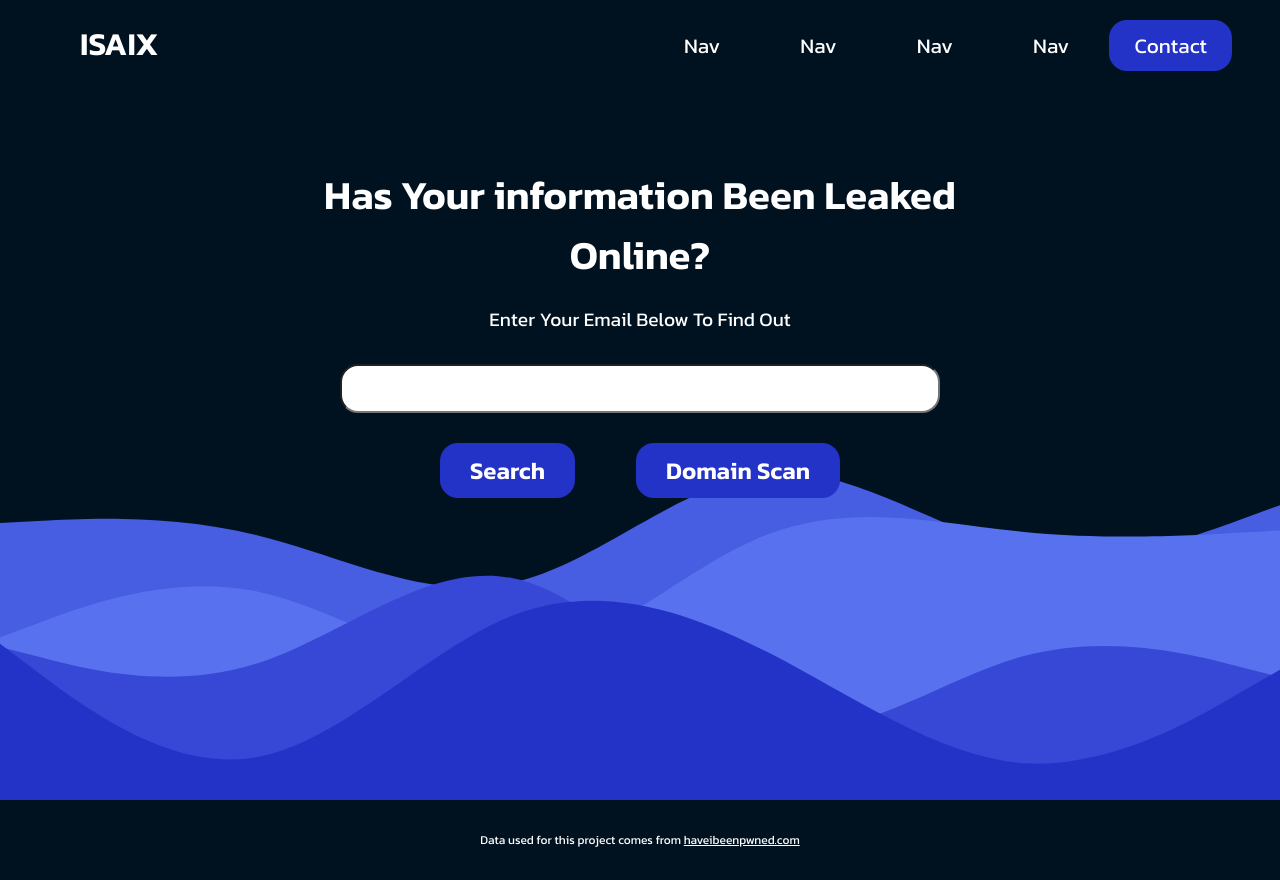
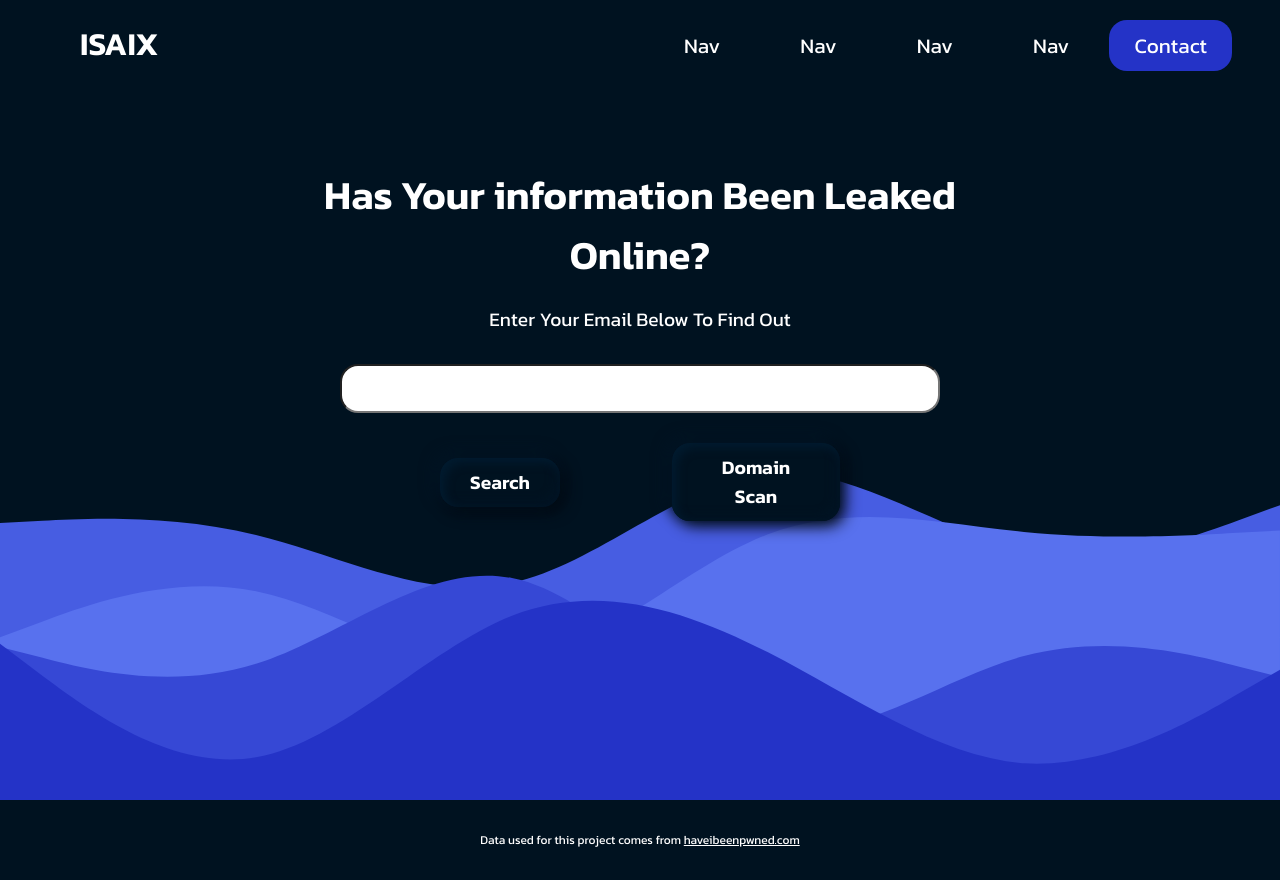
Before and after one commit to macsta31/isaixdwscan, a React (Vite) app: page / in a window 1280 px wide. Built offline with nearby package versions, Linux system fonts and the light colour scheme.

Commit message:
smallAnimations

```diff
--- a/src/App.css
+++ b/src/App.css
@@ -21,8 +21,21 @@ body{
   }
 }
 
+@keyframes slideOut{
+  from{
+    transform: translateY(0);
+  }
+  to{
+    transform: translateY(-1000);
+  }
+}
+
+.slideOut{
+  animation: slideUp 1s forwards;
+}
+
 .slideUp{
-  animation: slideUp forwards;
+  animation: slideUp 1s forwards;
 }
 
 *{
@@ -119,3 +132,17 @@ svg{
   bottom: 0;
 
 }
+
+@keyframes slideUp{
+  from{
+    transform: translateY(100%);
+
+  }
+  to{
+    transform:translateY(0);
+  }
+}
+
+.slide-up{
+  animation: slideUp 3s ease-in-out;
+}
--- a/src/components/Layout.tsx
+++ b/src/components/Layout.tsx
@@ -118,7 +118,7 @@ const Layout = () => {
               <path d="M0 80.2924L48 92.4357C96 105.254 192 129.541 288 99.1821C384 68.8235 480 -16.1803 576 2.70944C672 21.5992 768 145.732 864 169.344C960 192.956 1056 116.048 1152 90.4119C1248 64.7758 1344 89.0627 1392 101.881L1440 114.024V620H1392C1344 620 1248 620 1152 620C1056 620 960 620 864 620C768 620 672 620 576 620C480 620 384 620 288 620C192 620 96 620 48 620H0V80.2924Z" fill="#3648D5"/>
             </svg>
             <svg id="svg7"width="1440" height="250" viewBox="0 0 1440 199" fill="none" xmlns="http://www.w3.org/2000/svg" className='slideUp'>
-              <path d="M0 48.3341L48 84.7063C96 120.095 192 192.839 288 176.128C384 159.416 480 55.2152 576 16.8771C672 -20.478 768 9.01296 864 58.1644C960 107.316 1056 176.128 1152 183.009C1248 188.907 1344 133.858 1392 105.35L1440 77.825V589H1392C1344 589 1248 589 1152 589C1056 589 960 589 864 589C768 589 672 589 576 589C480 589 384 589 288 589C192 589 96 589 48 589H0V48.3341Z" fill="#2433C7"/>
+              <path d="M0 48.3341L48 84.7063C96 120.095 192 192.839 288 176.128C384 159.416 480 55.2152 576 16.8771C672 -20.478 768 9.01296 864 58.1644C960 107.316 1056 176.128 1152 183.009C1248 188.907 1344 133.858 1392 105.35L1440 77.825V589H1392C1344 589 1248 589 1152 589C1056 589 960 589 864 589C768 589 672 589 576 589C480 589 384 589 288 589C192 589 96 589 48 589H0V48.3341Z" fill="#011220"/>
             </svg>
             <svg id="svg8"width="1440" height="318" viewBox="0 0 1440 318" fill="none" xmlns="http://www.w3.org/2000/svg" className='slideUp'>
               <path d="M0 135.178L48 117.505C96 99.4996 192 64.1547 288 83.4944C384 102.834 480 177.525 576 165.855C672 154.184 768 56.1521 864 19.4734C960 -17.2052 1056 7.46956 1152 16.8059C1248 26.1423 1344 20.8072 1392 17.8062L1440 15.1387V612H1392C1344 612 1248 612 1152 612C1056 612 960 612 864 612C768 612 672 612 576 612C480 612 384 612 288 612C192 612 96 612 48 612H0V135.178Z" fill="#5871EE"/>
--- a/src/components/Leak.tsx
+++ b/src/components/Leak.tsx
@@ -25,6 +25,7 @@ const Leak: React.FC<LeakProps> = ({leak, getData}) => {
 }
 
 const Container = styled.button`
+  min-height: 45px;
   width: 175px;
 	height: 50px;
 	cursor: pointer;
@@ -32,21 +33,21 @@ const Container = styled.button`
 	margin: 10px;
 	border: none;
 	border-radius: 10px;
-	box-shadow: -5px -5px 15px #283ae1, 5px 5px 15px #19248e, inset 5px 5px 10px #283ae1, inset -5px -5px 10px #19248e;
+	box-shadow: -5px -5px 15px #283ae1, 5px 5px 15px #2334C6, inset 5px 5px 10px #283ae1, inset -5px -5px 10px #19248e;
 	color: white;
 	font-size: 1.2em;
 
 
     &:hover {
-      box-shadow: -5px -5px 15px #283ae1, 5px 5px 15px #19248e, inset 5px 5px 10px #19248e, inset -5px -5px 10px #283ae1;
+      box-shadow: -5px -5px 15px #283ae1, 5px 5px 15px #2334C6, inset 5px 5px 10px #19248e, inset -5px -5px 10px #283ae1;
       font-size: 1em;
       transition: 500ms;
-      color: #b971f0;
-	    text-shadow: 0px 0px 10px #b971f0;
+      color: white;
+	    text-shadow: 0px 0px 10px white;
     }
 
     &:active {
-      box-shadow: -10px -10px 20px #283ae1, 10px 10px 20px #19248e, inset 10px 10px 15px #19248e, inset -10px -10px 15px #283ae1;
+      box-shadow: -10px -10px 20px #283ae1, 10px 10px 20px #2334C6, inset 10px 10px 15px #19248e, inset -10px -10px 15px #283ae1;
       font-size: 1em;
       color: #b971f0;
 	    text-shadow: 0px 0px 10px #b971f0;
--- a/src/components/Leaks.tsx
+++ b/src/components/Leaks.tsx
@@ -63,31 +63,39 @@ const LeakInfo = styled.div`
 `
 
 const Container = styled.div`
+    transform: translateY(-75px);
     display: flex;
     flex-direction: column;
     margin-right: 60px;
     z-index: 999;
-    /* width: 30%;
-    max-height:650px;
-    display: flex;
-    flex-direction: column;
-    align-items: center;
-    padding: 10px;
-    background: #E7E2D7;
-    box-shadow: 0px 4px 4px rgba(0, 0, 0, 0.25);
-    border-radius: 20px;
-    margin: 30px 0px 30px 30px;
-    padding:20px 10px;
-    overflow-x: hidden;
-    overflow-y: auto; /* allow vertical scrolling */
-    /* scrollbar-width: none; Firefox */
-    /* -ms-overflow-style: none; Internet Explorer 10+  */
+    max-height:490px;
+    overflow-y: auto;
 
-    /* Hide scrollbar for Chrome, Safari and Opera */
+    /* Styling for Firefox */
+    scrollbar-width: thin;
+    scrollbar-color: #fff #2334c6;
+
+    /* Styling for Internet Explorer */
+    -ms-overflow-style: -ms-autohiding-scrollbar;
+
+    /* Styling for Webkit browsers */
     &::-webkit-scrollbar {
-        display: none;
+        width: 5px;
+    }
+
+    &::-webkit-scrollbar-track {
+        background: #2334c6;
+    }
+
+    &::-webkit-scrollbar-thumb {
+        background: #fff;
+    }
+
+    &::-webkit-scrollbar-thumb:hover {
+        background: #555;
     }
 `
+
 
 const H2 = styled.h2`
     margin-top: 20px;
--- a/src/components/Search.tsx
+++ b/src/components/Search.tsx
@@ -40,7 +40,7 @@ const Search: React.FC<SearchProps> = ({callAPIBreachedAccount, clearLeaks, call
             const inputBar = document.getElementById("input")
             if(inputBar !== null){
                 setNoEmailError(true);
-                inputBar.style.border = "5px solid red"
+                inputBar.style.border = "1px solid red"
             }
             clearLeaks()
             return;
@@ -61,7 +61,7 @@ const Search: React.FC<SearchProps> = ({callAPIBreachedAccount, clearLeaks, call
             const inputBar = document.getElementById("input")
             if(inputBar !== null){
                 setNoEmailError(true);
-                inputBar.style.border = "5px solid red"
+                inputBar.style.border = "1px solid red"
             }
             clearLeaks()
             return;
@@ -99,13 +99,16 @@ const Search: React.FC<SearchProps> = ({callAPIBreachedAccount, clearLeaks, call
             :
                 <Form onSubmit={(e) => submitFormDomain(e)}>
                     <Input id="input" onChange={(e) => updateInput(e)}/>
-                    <Button id='search1' type='submit'>Search</Button>
+                    <div style={{display:'flex', alignItems:'center', justifyContent: 'space-between', width:'400px'}}>
+                        <Button id='search1' type='submit'>Search</Button>
+                        <SwitchMode onClick={() => switchMode()}>{domainScan ? <>Email</> : <>Domain</>} Scan</SwitchMode>
+                    </div>
                 </Form>
             }
 
         {
             noEmailError ?
-            <p>Don't forget to input an email address!</p>
+            <p style={{display: 'grid', placeContent:'center', marginTop:'20px', color:'red'}}>Don't forget to input an email address!</p>
             :
             <></>
         }
@@ -120,11 +123,33 @@ const SwitchMode = styled.div`
     margin-top: 30px;
     padding: 10px 30px;
     font-weight: 600;
-    background-color: #2433C7;
+    width: 27%;
+    text-align: center;
+    background-color: #001220;
     border: none;
     color: white;
     font-size: 1.5em;
     border-radius: 18px;
+    box-shadow: -5px -5px 15px #001424, 5px 5px 15px #000a12, inset 5px 5px 10px #001b2f, inset -5px -5px 10px #001424;
+	color: white;
+	font-size: 1.2em;
+
+
+    &:hover {
+      box-shadow: -5px -5px 15px #002644, 5px 5px 15px #000a12, inset 5px 5px 10px #000a12, inset -5px -5px 10px #002644;
+      font-size: 1em;
+      transition: 500ms;
+      color: white;
+	  text-shadow: 0px 0px 10px white;
+      cursor:pointer;
+    }
+
+    &:active {
+      box-shadow: -10px -10px 20px #002644, 10px 10px 20px #000a12, inset 10px 10px 15px #000a12, inset -10px -10px 15px #002644;
+      font-size: 1em;
+      color: white;
+	  text-shadow: 0px 0px 10px white;
+    }
 
 `
 
@@ -203,11 +228,32 @@ const Button = styled.button`
     margin-top: 30px;
     padding: 10px 30px;
     font-weight: 600;
-    background-color: #2433C7;
+    width: 30%;
+    background-color: #001220;
     border: none;
     color: white;
     font-size: 1.5em;
     border-radius: 18px;
+    box-shadow: -5px -5px 15px #001424, 5px 5px 15px #000a12, inset 5px 5px 10px #001b2f, inset -5px -5px 10px #001424;
+	color: white;
+	font-size: 1.2em;
+
+
+    &:hover {
+      box-shadow: -5px -5px 15px #002644, 5px 5px 15px #000a12, inset 5px 5px 10px #000a12, inset -5px -5px 10px #002644;
+      font-size: 1em;
+      transition: 500ms;
+      color: white;
+	    text-shadow: 0px 0px 10px white;
+        cursor:pointer;
+    }
+
+    &:active {
+      box-shadow: -10px -10px 20px #002644, 10px 10px 20px #000a12, inset 10px 10px 15px #000a12, inset -10px -10px 15px #002644;
+      font-size: 1em;
+      color: white;
+      text-shadow: 0px 0px 10px white;
+    }
 `
 
 export default Search
```
Also changed, not shown: src/components/LeakDetails.tsx (+39 -15 lines).
